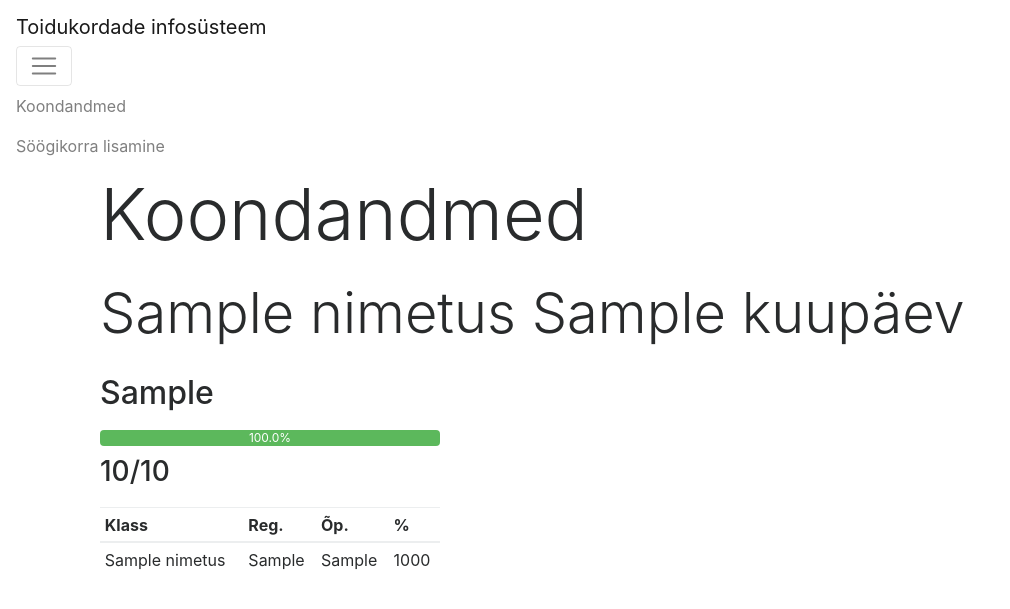
After one commit to stensang/schoolMealNFC, a Flask app: page /lunch in a window 1280 px wide, after a click that opens the changed part. The commit adds this page. Shown: the top 609 px of the page, without its empty margins (0-1010 px from the left). Run offline with Flask 2, Linux system fonts and the light colour scheme; a database or web service that is not in the repository returns one stand-in record (values such as "Sample title"); data that the repository does not hold is empty; some libraries are stand-ins or nearby versions.

Commit message:
UC10: Söögikorra koondandmete vaatamine

```diff
--- a/Client_Web/app.py
+++ b/Client_Web/app.py
@@ -1,3 +1,4 @@
+import requests
 from flask import Flask, render_template
 
 # Initialize
@@ -6,13 +7,14 @@ app = Flask(__name__) # root path
 #App to debug mode - website changes with refresh
 app.debug = True
 
-@app.route('/')
-def index():
-    return render_template('home.html')
+@app.route('/lunch')
+def data():
+    lunchData = requests.get('http://127.0.0.1:5000/lounasook/2018-02-16')
+    return render_template('data.html', lunch=lunchData.json())
 
-@app.route('/about')
+@app.route('/meals')
 def about():
-    return render_template('about.html')
+    return render_template('meals.html')
 
 # Only run if it is a main file
 if __name__ == '__main__':
--- /dev/null
+++ b/Client_Web/static/style.css
@@ -0,0 +1,19 @@
+.meal-heading {
+  margin: 30px 0 10px 0;
+}
+.age-group {
+  margin: 20px 0 10px 0;
+}
+.progress {
+    margin: 20px 0 10px 0;
+}
+.all-registered{
+  background: #aff9e1;
+}
+
+.registration-summary{
+    margin: 10px 0 10px 0;
+}
+.table {
+    margin: 20px 0 10px 0;
+}
--- a/Client_Web/templates/about.html
+++ /dev/null
@@ -1,6 +0,0 @@
-{% extends 'layout.html' %}
-
-{% block body %}
-  <h1>Pealkiri</h1>
-  <p>Lorem ipsum dolor sit amet, consectetur adipisicing elit, sed do eiusmod tempor incididunt ut labore et dolore magna aliqua. Ut enim ad minim veniam, quis nostrud exercitation ullamco laboris nisi ut aliquip ex ea commodo consequat. Duis aute irure dolor in reprehenderit in voluptate velit esse cillum dolore eu fugiat nulla pariatur. Excepteur sint occaecat cupidatat non proident, sunt in culpa qui officia deserunt mollit anim id est laborum.
-{% endblock %}
--- /dev/null
+++ b/Client_Web/templates/data.html
@@ -0,0 +1,45 @@
+{% extends 'layout.html' %}
+
+{% block body %}
+
+<div class="container">
+    <h1 class="display-3">Koondandmed</h1>
+    <h2 class="display-4 meal-heading">{{ lunch['nimetus'] + " " + lunch['kuupäev'] }}</h2>
+    <div class="row">
+      {% for sööjate_grupp in lunch['registreerimised'] %}
+        <div class="col-md-4">
+          <h2 class="display-5 age-group">{{ sööjate_grupp['sööjate_grupi_nimetus'] }}</h2>
+          <div class="progress">
+            {% set registreeritud = sööjate_grupp['klassid'] | sum(attribute='söögikorrale_registreeritud') %}
+            {% set õpilased_kokku = sööjate_grupp['klassid'] | sum(attribute='õpilasi_klassis') %}
+            {% set protsent = (registreeritud/õpilased_kokku * 100) | round %}
+            <div class="progress-bar bg-success" role="progressbar"
+            style="width: {{protsent}}%;" aria-valuenow="50" aria-valuemin="0" aria-valuemax="100"> {{protsent}}%  </div>
+          </div>
+          <h3 class="display-5 registration-summary">{{registreeritud}}/{{õpilased_kokku}}</h3>
+          <table class="table table-sm table-hover">
+            <thead>
+              <tr>
+                <th scope="col">Klass</th>
+                <th scope="col">Reg.</th>
+                <th scope="col">Õp.</th>
+                <th scope="col">%</th>
+              </tr>
+            </thead>
+            <tbody>
+              {% for klass in sööjate_grupp['klassid'] | sort(attribute='nimetus') %}
+                <tr class=" {% if klass['söögikorrale_registreeritud'] / klass['õpilasi_klassis'] == 1 %} all-registered {% endif %}" >
+                    <td>{{ klass['nimetus'] }}</td>
+                    <td>{{ klass['söögikorrale_registreeritud'] }}</td>
+                    <td>{{ klass['õpilasi_klassis'] }}</td>
+                    <td>{{ klass['söögikorrale_registreeritud'] / klass['õpilasi_klassis'] * 100}}</td>
+                </tr>
+              {% endfor %}
+            </tbody>
+          </table>
+        </div>
+      {% endfor %}
+    </div>
+</div>
+
+{% endblock %}
--- a/Client_Web/templates/includes/_navbar.html
+++ b/Client_Web/templates/includes/_navbar.html
@@ -7,18 +7,11 @@
   <div class="collapse navbar-collapse" id="navbarTogglerDemo02">
     <ul class="navbar-nav mr-auto mt-2 mt-lg-0">
       <li class="nav-item">
-        <a class="nav-link" href="/">Home <span class="sr-only">(current)</span></a>
+        <a class="nav-link" href="/">Koondandmed <span class="sr-only">(current)</span></a>
       </li>
       <li class="nav-item">
-        <a class="nav-link" href="/about">Link</a>
-      </li>
-      <li class="nav-item">
-        <a class="nav-link disabled" href="#">Disabled</a>
+        <a class="nav-link" href="/meals">Söögikorra lisamine</a>
       </li>
     </ul>
-    <form class="form-inline my-2 my-lg-0">
-      <input class="form-control mr-sm-2" type="search" placeholder="Search">
-      <button class="btn btn-outline-success my-2 my-sm-0" type="submit">Search</button>
-    </form>
   </div>
 </nav>
--- a/Client_Web/templates/layout.html
+++ b/Client_Web/templates/layout.html
@@ -4,6 +4,7 @@
     <meta charset="utf-8">
     <meta name="viewport" content="width=device-width, initial-scale=1, shrink-to-fit=no">
     <title>Toidukordade infosüsteem</title>
+    <link rel="stylesheet" href="{{ url_for('static', filename='style.css')}}">
     <link rel="stylesheet" href="https://maxcdn.bootstrapcdn.com/bootstrap/4.0.0-beta.3/css/bootstrap.min.css">
   </head>
   <body>
```
Also changed, not shown: Client_Web/includes/_navbar.html (deleted, +0 -24 lines), Client_Web/templates/home.html (deleted, +0 -10 lines), Client_Web/templates/meals.html (added, +8 -0 lines), Database/schoolMealSQL.sql (+92 -11 lines), Server/app.py (+48 -4 lines).
